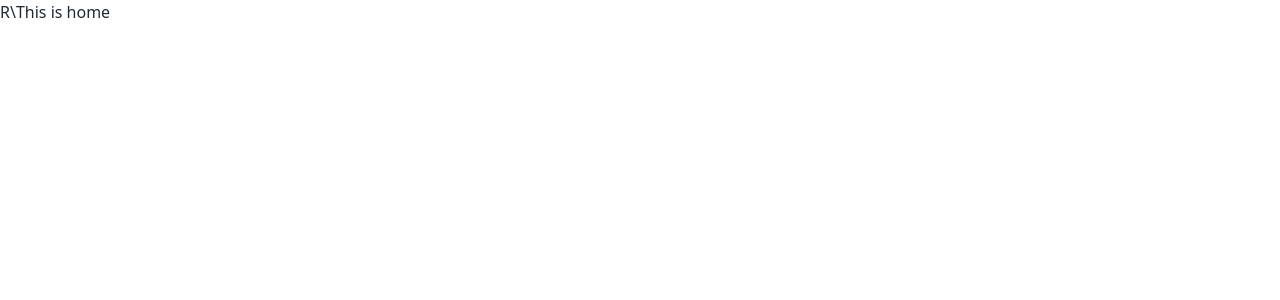
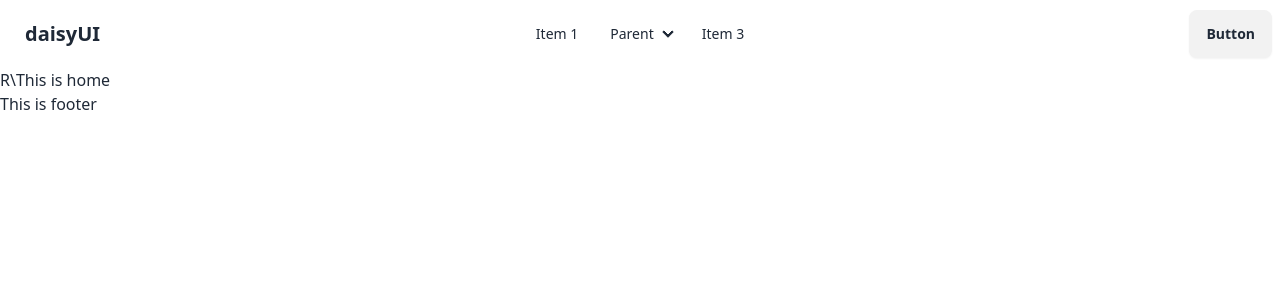
Before and after one commit to OMI786I/reset-assignment-12-client, a React (Vite) app: page / in a window 1280 px wide. Shown: the top 300 px of the page. Built offline with nearby package versions, Linux system fonts and the light colour scheme.

Commit message:
getting started with navbar

```diff
--- /dev/null
+++ b/src/Footer/Footer.jsx
@@ -0,0 +1,5 @@
+const Footer = () => {
+  return <div>This is footer</div>;
+};
+
+export default Footer;
--- /dev/null
+++ b/src/Navbar/Navbar.jsx
@@ -0,0 +1,79 @@
+const Navbar = () => {
+  return (
+    <div>
+      <div className="navbar bg-base-100">
+        <div className="navbar-start">
+          <div className="dropdown">
+            <div tabIndex={0} role="button" className="btn btn-ghost lg:hidden">
+              <svg
+                xmlns="http://www.w3.org/2000/svg"
+                className="h-5 w-5"
+                fill="none"
+                viewBox="0 0 24 24"
+                stroke="currentColor"
+              >
+                <path
+                  strokeLinecap="round"
+                  strokeLinejoin="round"
+                  strokeWidth="2"
+                  d="M4 6h16M4 12h8m-8 6h16"
+                />
+              </svg>
+            </div>
+            <ul
+              tabIndex={0}
+              className="menu menu-sm dropdown-content bg-base-100 rounded-box z-[1] mt-3 w-52 p-2 shadow"
+            >
+              <li>
+                <a>Item 1</a>
+              </li>
+              <li>
+                <a>Parent</a>
+                <ul className="p-2">
+                  <li>
+                    <a>Submenu 1</a>
+                  </li>
+                  <li>
+                    <a>Submenu 2</a>
+                  </li>
+                </ul>
+              </li>
+              <li>
+                <a>Item 3</a>
+              </li>
+            </ul>
+          </div>
+          <a className="btn btn-ghost text-xl">daisyUI</a>
+        </div>
+        <div className="navbar-center hidden lg:flex">
+          <ul className="menu menu-horizontal px-1">
+            <li>
+              <a>Item 1</a>
+            </li>
+            <li>
+              <details>
+                <summary>Parent</summary>
+                <ul className="p-2">
+                  <li>
+                    <a>Submenu 1</a>
+                  </li>
+                  <li>
+                    <a>Submenu 2</a>
+                  </li>
+                </ul>
+              </details>
+            </li>
+            <li>
+              <a>Item 3</a>
+            </li>
+          </ul>
+        </div>
+        <div className="navbar-end">
+          <a className="btn">Button</a>
+        </div>
+      </div>
+    </div>
+  );
+};
+
+export default Navbar;
--- a/src/Root/Root.jsx
+++ b/src/Root/Root.jsx
@@ -1,8 +1,12 @@
 import { Outlet } from "react-router-dom";
+import Navbar from "../Navbar/Navbar";
+import Footer from "../Footer/Footer";
 const Root = () => {
   return (
     <div>
+      <Navbar></Navbar>
       <Outlet></Outlet>
+      <Footer></Footer>
     </div>
   );
 };
```
